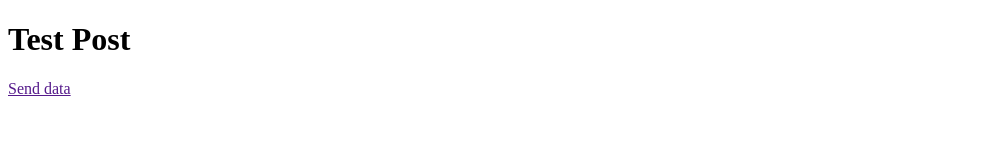
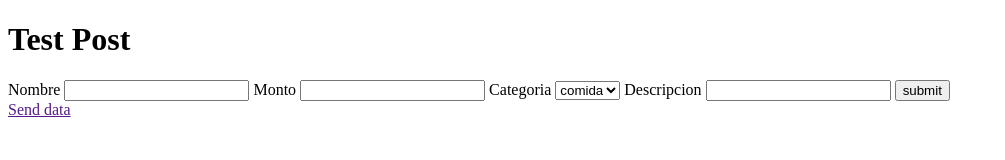
Before and after one commit to davidjeyachandran/node-mongo-boilerplate, a website: page public/index.html in a window 1280 px wide. Shown: the whole page, without its empty margins (0-1005 px from the left). Drawn offline with Linux system fonts and the light colour scheme.

Commit message:
Add form

```diff
--- a/public/index.html
+++ b/public/index.html
@@ -28,6 +28,22 @@
 
 <body>
     <h1>Test Post</h1>
+    <form action="/gasto/add" method="post">
+        <label for="nombre">Nombre</label>
+        <input type="text" name="nombre" id="nombre">
+        <label for="monto">Monto</label>
+        <input type="text" name="monto" id="monto">
+        <label for="categoria">Categoria</label>
+        <select name="categoria" id="categoria">
+            <option value="comida">comida</option>
+            <option value="ropa">ropa</option>
+            <option value="netflix">netflix</option>
+        </select>
+        <label for="descripcion">Descripcion</label>
+        <input type="text" name="descripcion" id="descripcion">
+        <button type="submit">submit</button>
+    </form>
+
     <a href="" onclick="postData('http://localhost:8000/save','home-mi', 'curso-vamos', null)">Send data</a>
 
 </body>
```
